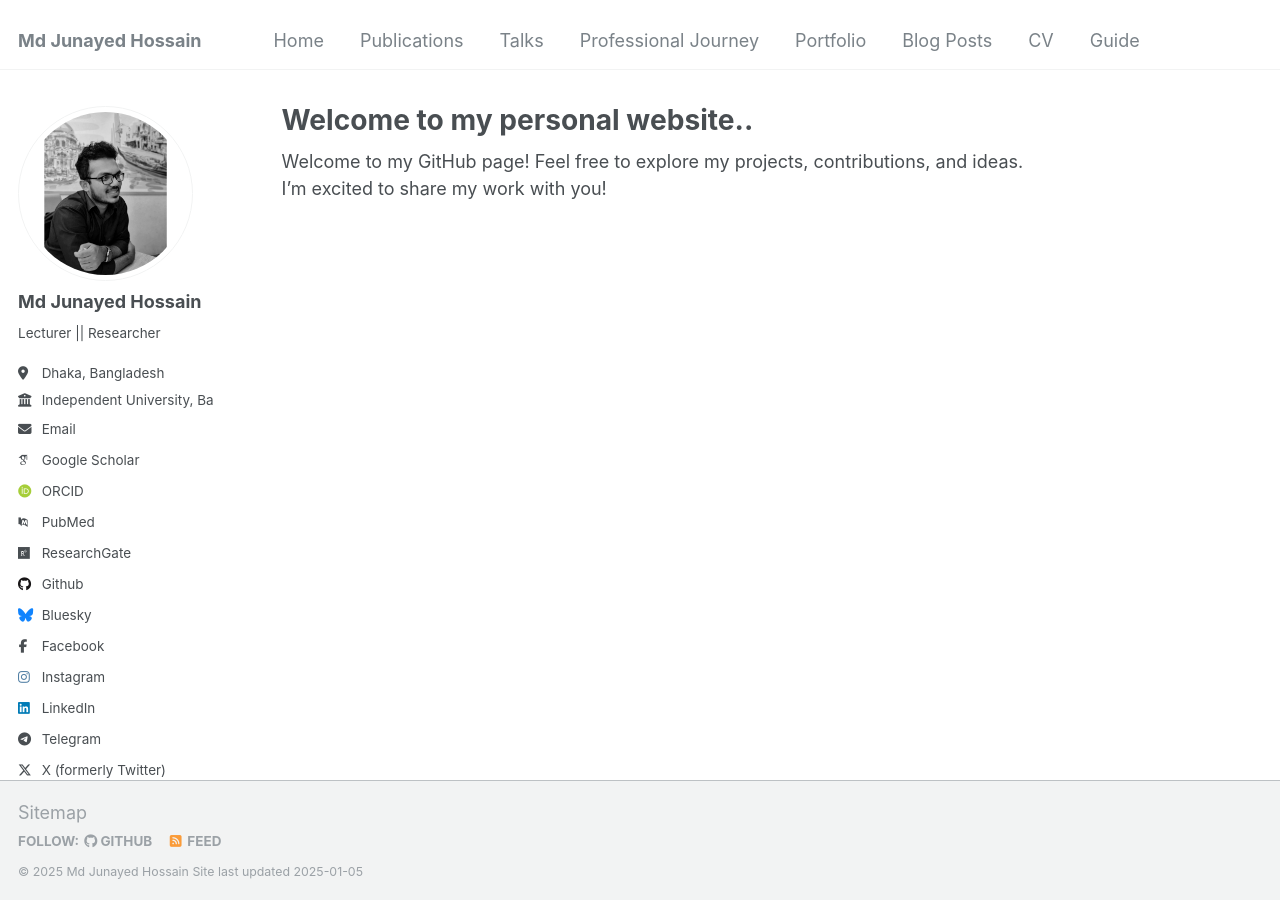
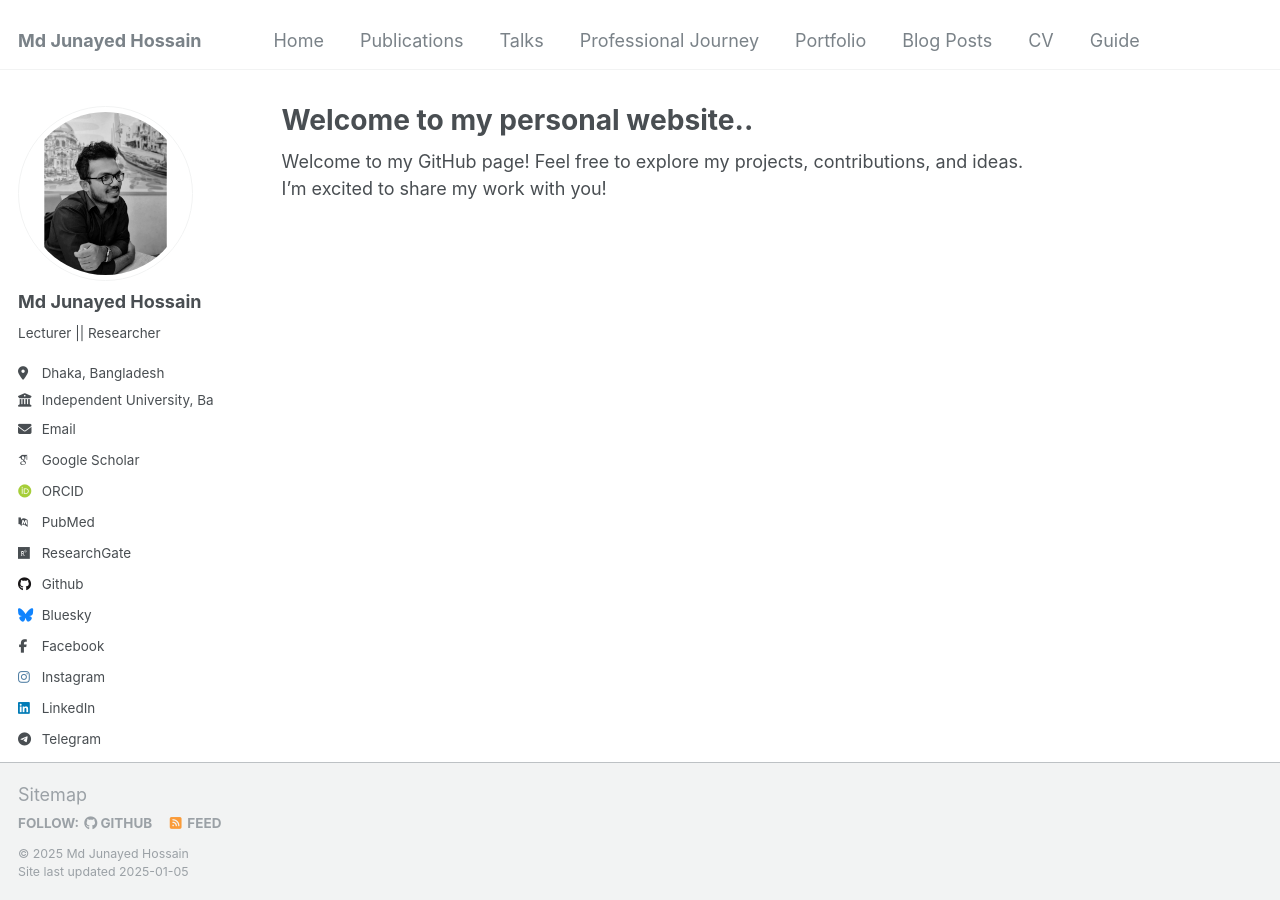
Before and after one commit to i-am-junayed/i-am-junayed.github.io, a Jekyll site: the page built from _pages/about.md, in a window 1280 px wide. Built offline with Jekyll 4.4.1, drawn with Linux system fonts in a browser that asks for light colours; some web fonts are replaced.

Commit message:
Update footer.html

```diff
--- a/_includes/footer.html
+++ b/_includes/footer.html
@@ -20,6 +20,6 @@
 {% endif %}
 
 <div class="page__footer-copyright">
-  &copy; {{ site.time | date: '%Y' }} {{ site.name | default: site.title }}
+  &copy; {{ site.time | date: '%Y' }} {{ site.name | default: site.title }} <br>
   Site last updated {{ "now" | date: '%Y-%m-%d' %}}
 </div>
```
